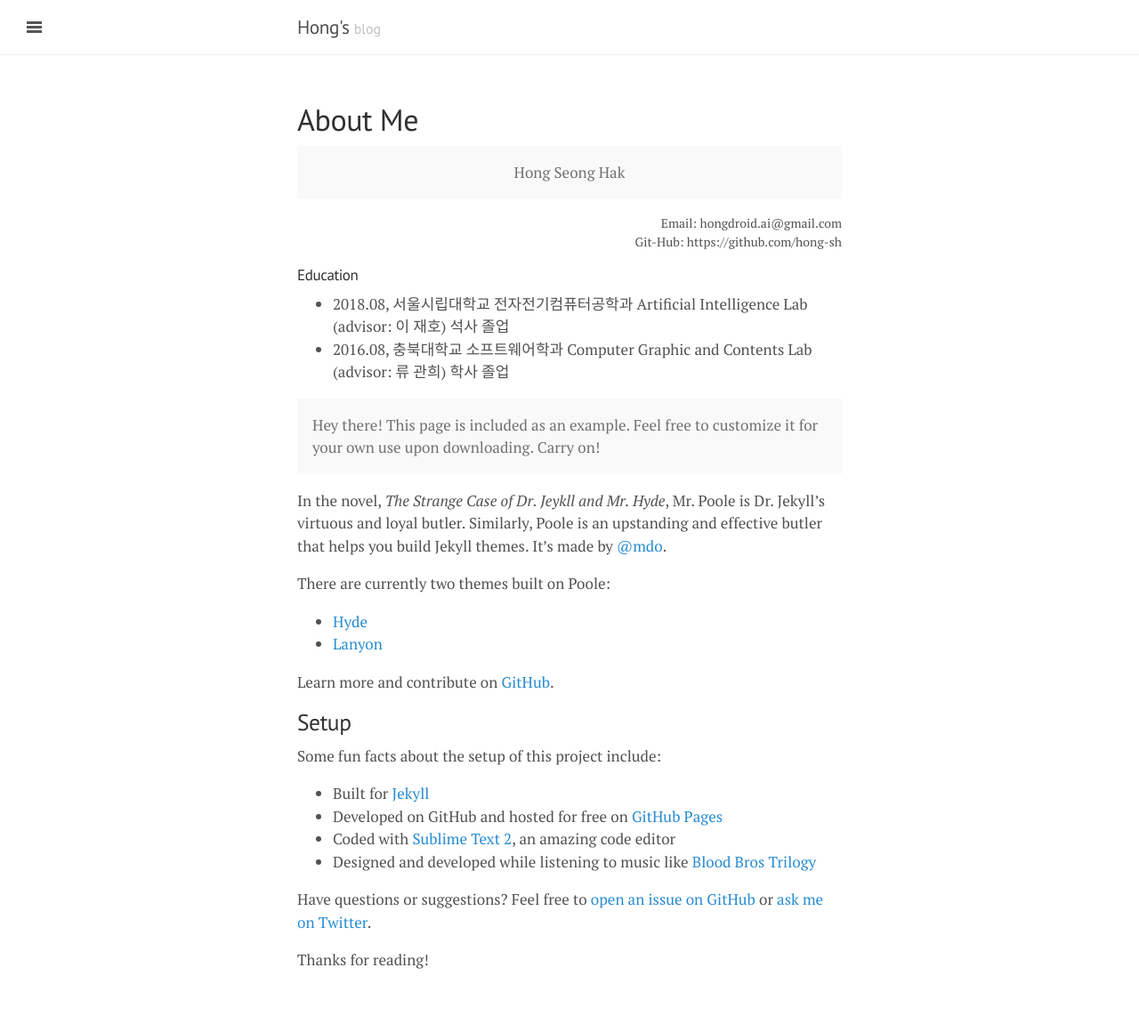
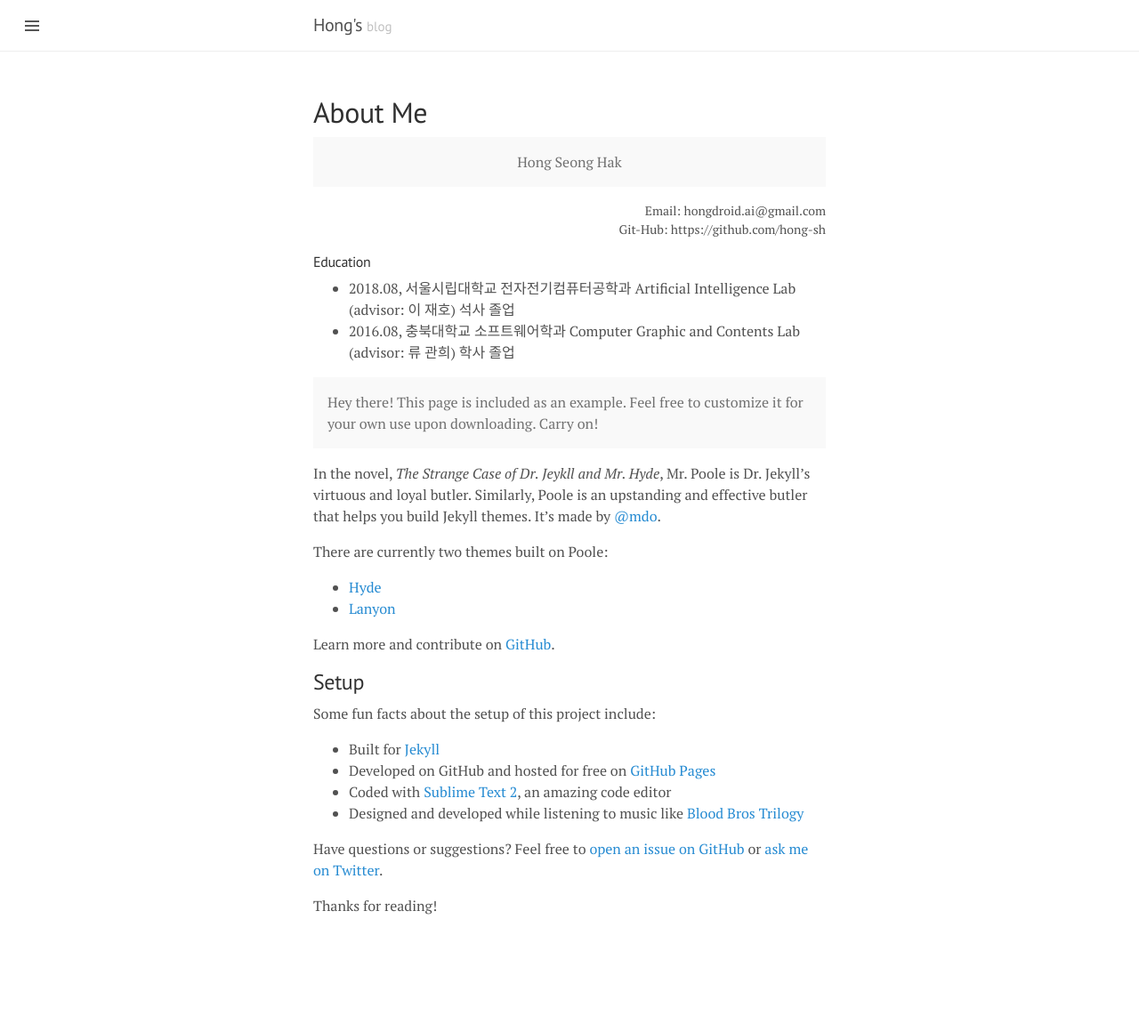
Before and after one commit to hong-sh/hong-sh.github.io, a Jekyll site: the page built from about.md, in a window 1280 px wide. Shown: the whole page at 89% size. Built offline with Jekyll 4.4.1, drawn with Linux system fonts in a browser that asks for light colours; some web fonts are replaced; after the commit the page ends 1094 px from its top, so only the background shows below that.

Commit message:
font resize

```diff
--- a/about.md
+++ b/about.md
@@ -8,10 +8,8 @@ title: About Me
 <br>Git-Hub: https://github.com/hong-sh</p>
 
 #### Education
-* 2018.08, 서울시립대학교 전자전기컴퓨터공학과 Artificial Intelligence Lab
-(advisor: 이 재호) 석사 졸업
-* 2016.08, 충북대학교 소프트웨어학과 Computer Graphic and Contents Lab
-(advisor: 류 관희) 학사 졸업
+* 2018.08, 서울시립대학교 전자전기컴퓨터공학과 Artificial Intelligence Lab (advisor: 이 재호) 석사 졸업
+* 2016.08, 충북대학교 소프트웨어학과 Computer Graphic and Contents Lab (advisor: 류 관희) 학사 졸업
 
 <p class="message">
   Hey there! This page is included as an example. Feel free to customize it for your own use upon downloading. Carry on!
--- a/public/css/poole.css
+++ b/public/css/poole.css
@@ -50,12 +50,12 @@ body {
 
 html {
   font-family: "Helvetica Neue", Helvetica, Arial, sans-serif;
-  font-size: 14px;
+  font-size: 13px;
   line-height: 1.5;
 }
 @media (min-width: 38em) {
   html {
-    font-size: 17px;
+    font-size: 16px;
   }
 }
 
```
